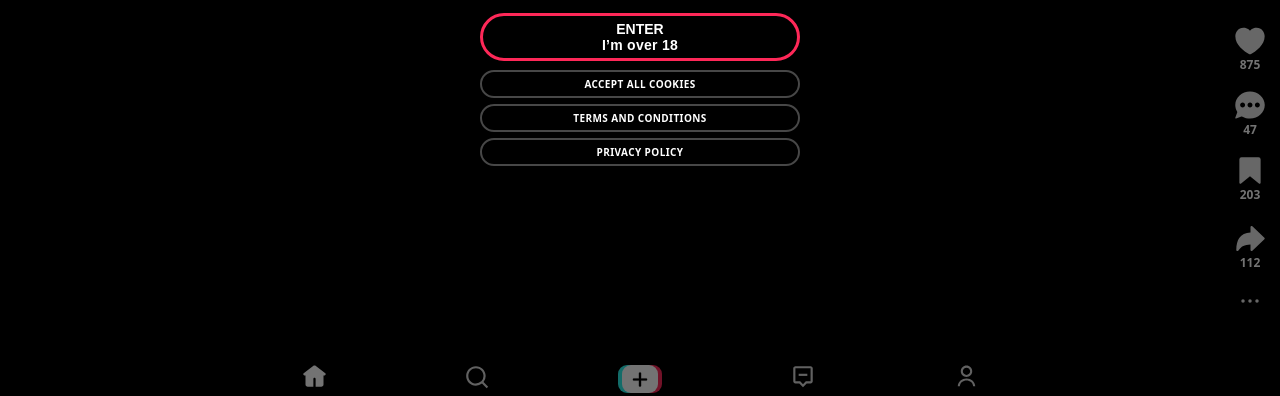
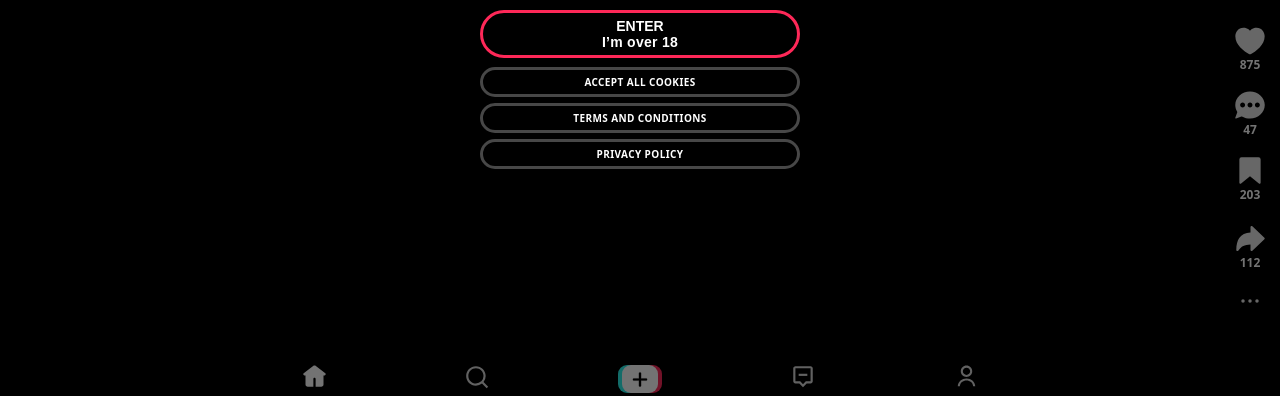
Before and after one commit to xkeynet/tikboo, a plain HTML site: page index.html in a window 1280 px wide. Shown: the part 404-800 px from the top of the page. Drawn offline with Linux system fonts and the light colour scheme; a script that the page names is missing.

Commit message:
Update app.css

```diff
--- a/assets/css/app.css
+++ b/assets/css/app.css
@@ -570,7 +570,7 @@ body{
 
   background:transparent;
 
-  border:2px solid rgba(255,255,255,.28);
+  border:3px solid rgba(255,255,255,.28);
   border-radius:999px;
 
   padding:5px 16px;
```
